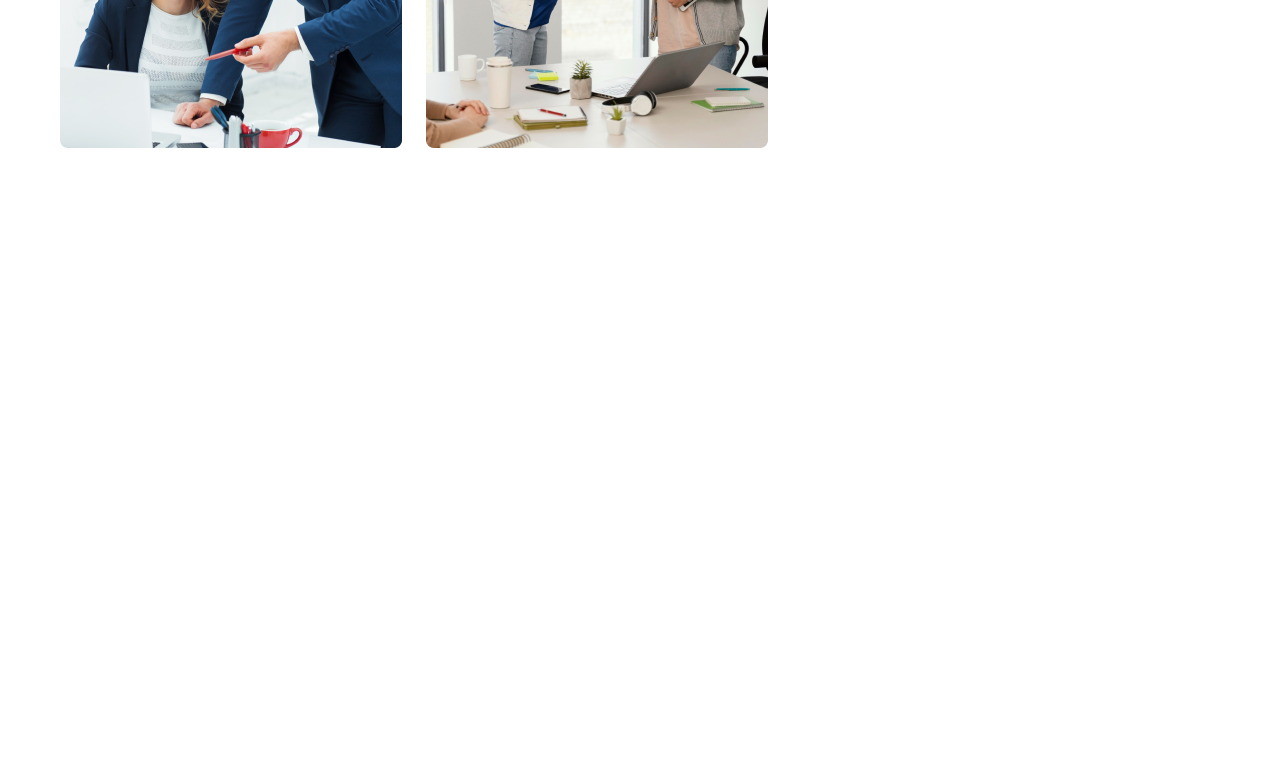
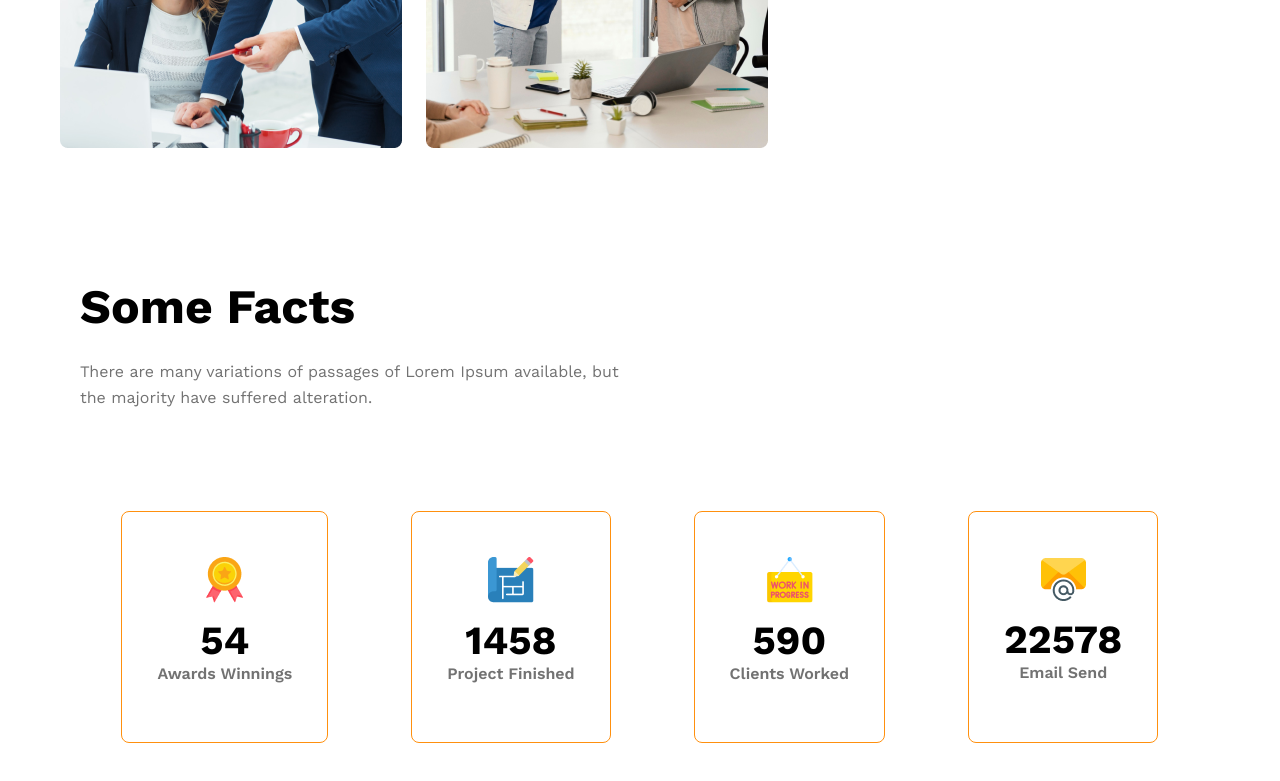
Before and after one commit to M-Nazmul/G3-Architects, a plain HTML site: page index.html in a window 1280 px wide. Shown: the part 1656-2437 px from the top of the page. Before the commit the page ends 1934 px from the top, so only its background shows below. Drawn offline with nearby package versions, Linux system fonts and the light colour scheme.

Commit message:
added facts section

```diff
--- a/index.html
+++ b/index.html
@@ -10,7 +10,7 @@
     <!-- Header start -->
     <header>
         <nav>
-            <h3 class="banner_title">G3 Architects</h3>
+            <h3 class="nav_title">G3 Architects</h3>
             <ul>
                 <li><a href="#">home</a></li>
                 <li><a href="#">about</a></li>
@@ -33,6 +33,7 @@
     </header>
     <!-- Header end -->
     <main>
+        <!-- Team section start -->
         <section class="teams_container">
             <div class="team_img_container">
                 <img src="images/team1.png" alt="">
@@ -50,6 +51,39 @@
                 <button class="btn_primary">Explore More</button>
             </div>
         </section>
+        <!-- Team section end -->
+
+        <!-- Facts section start -->
+        <section class="facts">
+            <h3 class="facts_title">Some Facts</h3>
+            <p class="text_light_gray facts_description">
+                There are many variations of passages of Lorem Ipsum available, but the majority have suffered alteration.
+            </p>
+            <div class="facts_card_container">
+                <div class="facts_item">
+                    <img src="images/icons/ribon.png" alt="">
+                    <h2 class="stats">54</h2>
+                    <p class="card_title">
+                        Awards Winnings
+                    </p>
+                </div>
+                <div class="facts_item">
+                    <img src="images/icons/projects.png" alt="">
+                    <h2 class="stats">1458</h2>
+                    <p class="card_title">Project Finished</p>
+                </div>
+                <div class="facts_item">
+                    <img src="images/icons/customers.png" alt="">
+                    <h2 class="stats">590</h2>
+                    <p class="card_title">Clients Worked</p>
+                </div>
+                <div class="facts_item">
+                    <img src="images/icons/email.png" alt="">
+                    <h2 class="stats">22578</h2>
+                    <p class="card_title">Email Send</p>
+                </div>
+            </div>
+        </section>
     </main>
 </body>
 </html>
--- a/styles/style.css
+++ b/styles/style.css
@@ -34,7 +34,7 @@ nav{
     justify-content: space-between;
     align-items: center;
 }
-nav .banner_title{
+nav .nav_title{
     color: #131313;
     font-size: 3rem;
 }
@@ -105,6 +105,42 @@ main{
     color: #FF900E;
     font-weight: 700;
 }
+/* Facts section styling */
+.facts{
+    padding: 0 80px;
+    margin-bottom: 180px;
+}
+.facts_title{
+    font-size: 3rem;
+    margin-bottom: 1.5rem;
+}
+.facts_description{
+    max-width: 542px;
+}
+.facts_card_container{
+    display: flex;
+    flex-wrap: wrap;
+    flex-grow: 1;
+    justify-content: space-around;
+    margin-top: 6.25rem;
+
+}
+.facts_item{
+    max-width: 240px;
+    border: 1px solid #FF900E;
+    border-radius: 8px;
+    text-align: center;
+    padding: 45px 35px 59px;
+    margin: 0 auto;
+}
+.facts_item .stats{
+    font-size: 2.5rem;
+    margin-top: 10px;
+}
+.facts_item .card_title{
+    color: #727272;
+    font-weight: 600;
+}
 
 /* Responsive Design */
 
@@ -112,7 +148,9 @@ main{
     header{
         padding: 20px;
     }
-    nav, .teams_container{
+    nav,
+    .teams_container,
+    .facts_card_container{
         flex-direction: column;
     }
     nav ul{
@@ -120,13 +158,32 @@ main{
     }
     .team_img_container{
         grid-template-columns: 1fr;
+        padding: 0 20px;
+
+    }
+
+    .team_content,
+    .facts_card_container{
+        padding: 0 20px;
+    }
+    .facts{
+        padding: 0 20px;
+    }
+    .facts_card_container{
+        gap: 20px;
     }
 }
 @media screen and (min-width: 576px) and (max-width: 992px){
     header{
         padding: 50px;
     }
-    nav, .teams_container{
+    nav,
+    .teams_container
+    {
         flex-direction: column;
     }
+
+    .facts_card_container{
+        gap: 20px
+    }
 }
```
